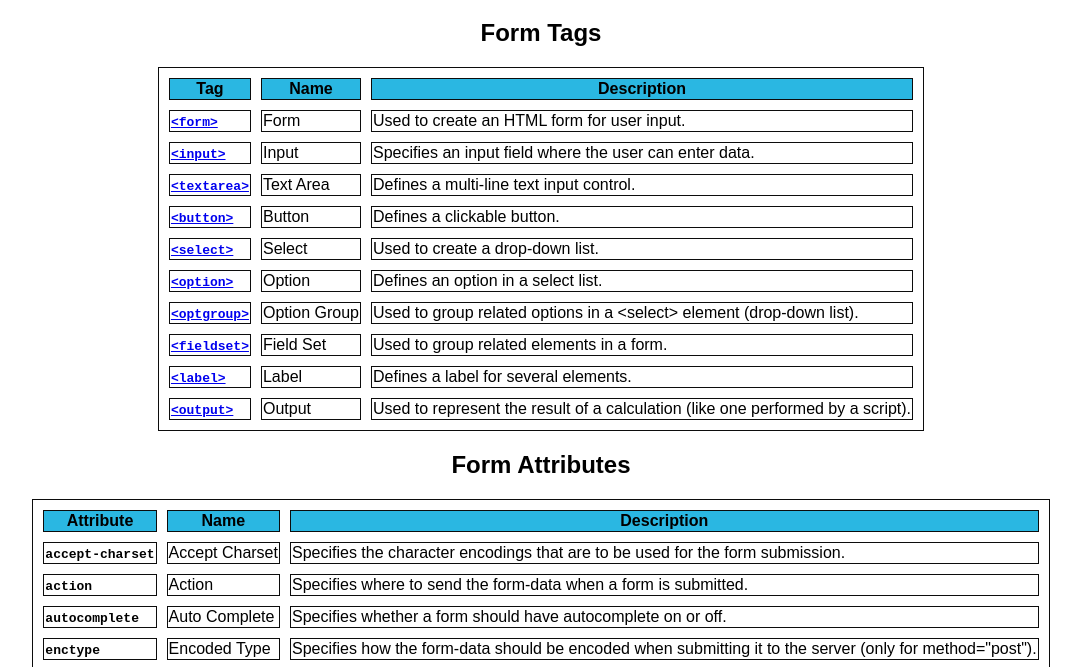
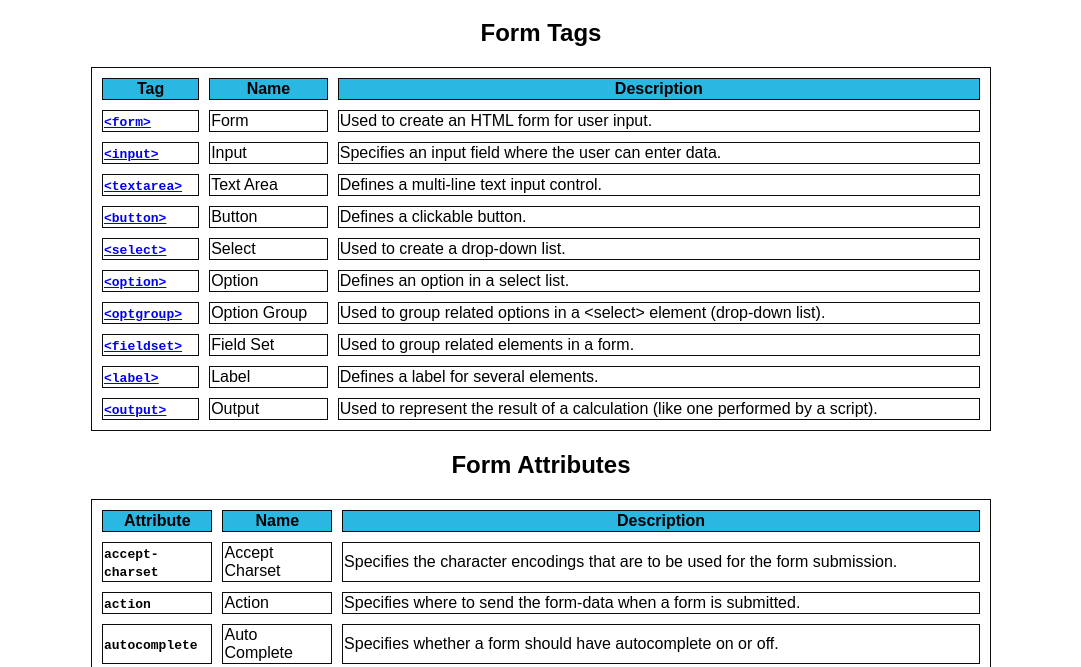
Before and after one commit to Fieldy76/fieldy76.github.io, a plain HTML site: page index.html in a window 1280 px wide. Shown: the part 61-728 px from the top of the page, without its empty margins (99-1180 px from the left). Drawn offline with Linux system fonts and the light colour scheme.

Commit message:
Update styles.css

```diff
--- a/styles.css
+++ b/styles.css
@@ -20,6 +20,7 @@ table {
     margin-left: auto;
     margin-right: auto;
     border-spacing: 10px;
+    width: 900px;
 }
 
 table, th, td {
```
